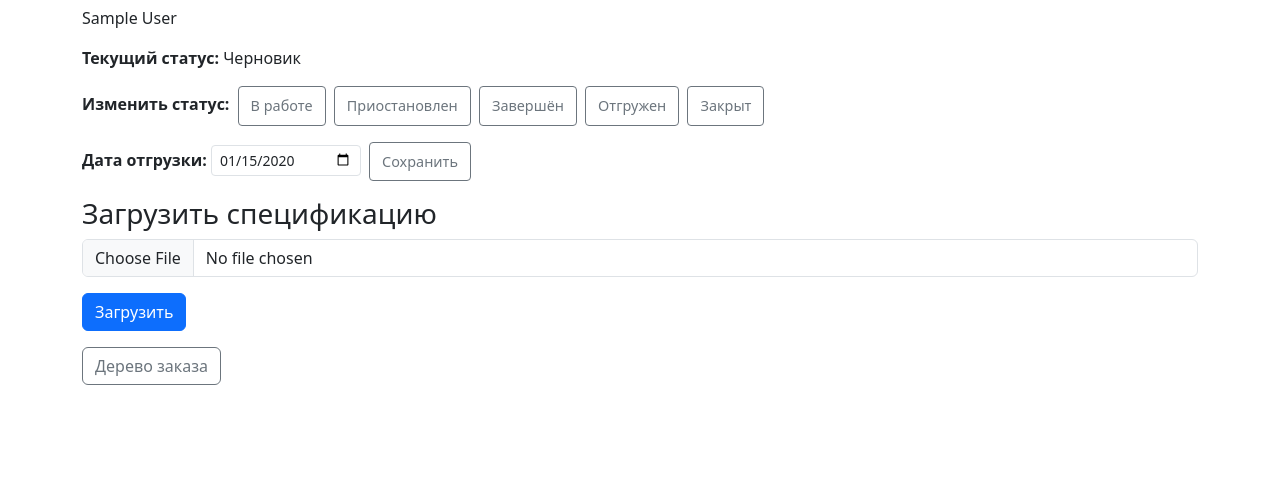
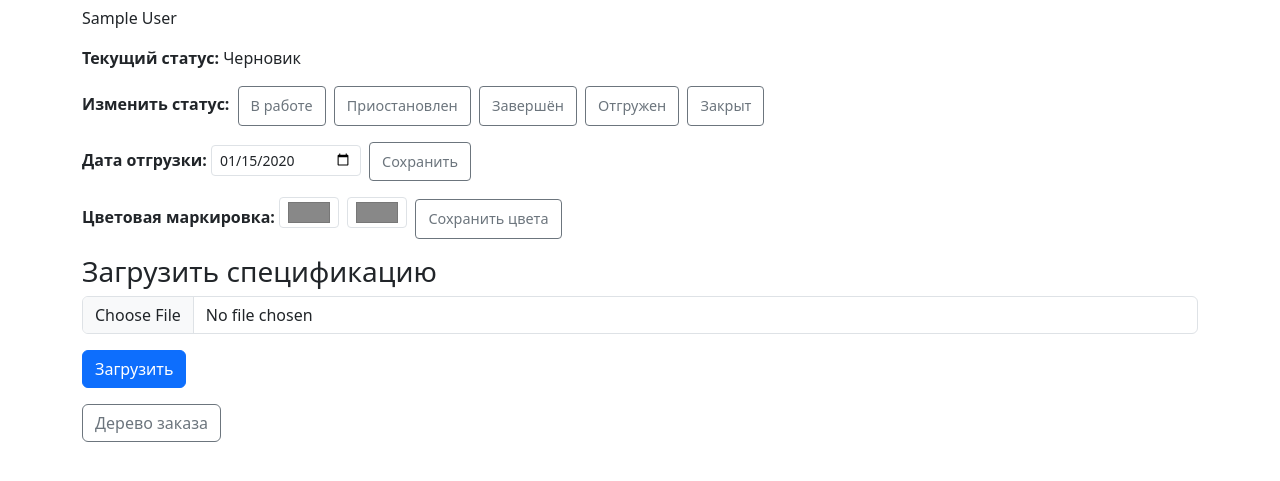
Before and after one commit to Sashaorlovs/qrworks, a Django app: page /order/1/ in a window 1280 px wide. Shown: the part 146-627 px from the top of the page. Run offline with Django 5.2, Linux system fonts and the light colour scheme; a user stored in the database is signed in; tables that the repository leaves empty hold one stand-in row (values such as "Sample post").

Commit message:
Цветовая маркировка заказов, приоритет в дереве, выравнивание A2, шрифт 11pt

```diff
--- a/scanner/models.py
+++ b/scanner/models.py
@@ -88,6 +88,10 @@ class Order(models.Model):
 
     def __str__(self):
         return f"Заказ {self.order_number}"
+
+
+    color1 = models.CharField(max_length=7, default='#ffffff', verbose_name='Цвет 1')
+    color2 = models.CharField(max_length=7, default='#ffffff', verbose_name='Цвет 2')
 
     class Meta:
         verbose_name = 'Заказ'
--- a/scanner/templates/scanner/dashboard.html
+++ b/scanner/templates/scanner/dashboard.html
@@ -15,7 +15,10 @@
     {% for order in orders %}
     <tr class="{% if order.status == 'draft' %}table-secondary{% elif order.status == 'in_progress' %}table-primary{% elif order.status == 'paused' %}table-warning{% elif order.status == 'completed' %}table-success{% elif order.status == 'shipped' %}table-info{% elif order.status == 'closed' %}table-light{% endif %}">
         <td>{{ order.order_number }}</td>
-        <td>{{ order.full_name }}</td>
+        <td>
+                    {{ order.full_name }}
+                    <span style="display: inline-block; width: 32px; height: 32px; background: linear-gradient(to bottom, {{ order.color1 }} 50%, {{ order.color2 }} 50%); border: 1px solid #ccc; vertical-align: middle; margin-left: 6px;"></span>
+                </td>
         <td>{{ order.created_at|date:"d.m.Y" }}</td>
         <td>{{ order.due_date|date:"d.m.Y"|default:"—" }}</td>
         <td>{{ order.get_status_display }}</td>
--- a/scanner/templates/scanner/order_detail.html
+++ b/scanner/templates/scanner/order_detail.html
@@ -26,6 +26,16 @@
         <button type="submit" class="btn btn-sm btn-outline-secondary ms-1">Сохранить</button>
     </form>
 </div>
+
+<div class="mb-3">
+    <strong>Цветовая маркировка:</strong>
+    <form method="post" action="{% url 'save_order_colors' order.id %}" class="d-inline">
+        {% csrf_token %}
+        <input type="color" name="color1" value="{{ order.color1 }}" class="form-control form-control-sm d-inline" style="width: 60px; height: 30px;">
+        <input type="color" name="color2" value="{{ order.color2 }}" class="form-control form-control-sm d-inline ms-1" style="width: 60px; height: 30px;">
+        <button type="submit" class="btn btn-sm btn-outline-secondary ms-1">Сохранить цвета</button>
+    </form>
+</div>
 {% else %}
 <div class="mb-3">
     <strong>Дата отгрузки:</strong> {{ order.due_date|date:"d.m.Y"|default:"—" }}
--- a/scanner/templates/scanner/order_tree.html
+++ b/scanner/templates/scanner/order_tree.html
@@ -8,6 +8,10 @@
     <a href="{% url 'download_all_ml' order.id %}" class="btn btn-outline-primary">📦 Скачать все МЛ</a>
 </div>
 {% endif %}
+
+<div class="alert alert-info py-2 mb-3">
+    ❗ Строки, выделенные <strong>голубым</strong> цветом, содержат приоритетные операции (Гальваника, Расточная, Кооперация).
+</div>
 
 <table class="table table-bordered" id="tree-table">
     <thead class="table-dark">
--- a/scanner/urls.py
+++ b/scanner/urls.py
@@ -2,6 +2,7 @@ from django.urls import path
 from . import views
 
 urlpatterns = [
+    path('order/<int:order_id>/colors/', views.save_order_colors, name='save_order_colors'),
     path('order/<int:order_id>/download-all-ml/', views.download_all_route_cards, name='download_all_ml'),
     path('order/<int:order_id>/due-date/', views.update_order_due_date, name='update_order_due_date'),
     path('order/<int:order_id>/status/<str:new_status>/', views.change_order_status, name='change_order_status'),
--- a/scanner/views.py
+++ b/scanner/views.py
@@ -1367,3 +1367,18 @@ def download_all_route_cards(request, order_id):
     response = HttpResponse(archive_data, content_type='application/zip')
     response['Content-Disposition'] = f'attachment; filename="маршрутные_карты_заказ_{order.id}.zip"'
     return response
+
+@login_required
+def save_order_colors(request, order_id):
+    order = get_object_or_404(Order, pk=order_id)
+    if not request.user.is_staff:
+        messages.error(request, 'Недостаточно прав.')
+        return redirect('order_detail', order_id=order.id)
+    if request.method == 'POST':
+        color1 = request.POST.get('color1', '#ffffff')
+        color2 = request.POST.get('color2', '#ffffff')
+        order.color1 = color1
+        order.color2 = color2
+        order.save()
+        messages.success(request, 'Цвета сохранены.')
+    return redirect('order_detail', order_id=order.id)
```
Also changed, not shown: backups/db_20260603_193001.sqlite3 (added), scanner/migrations/0015_order_color1_order_color2.py (added).
